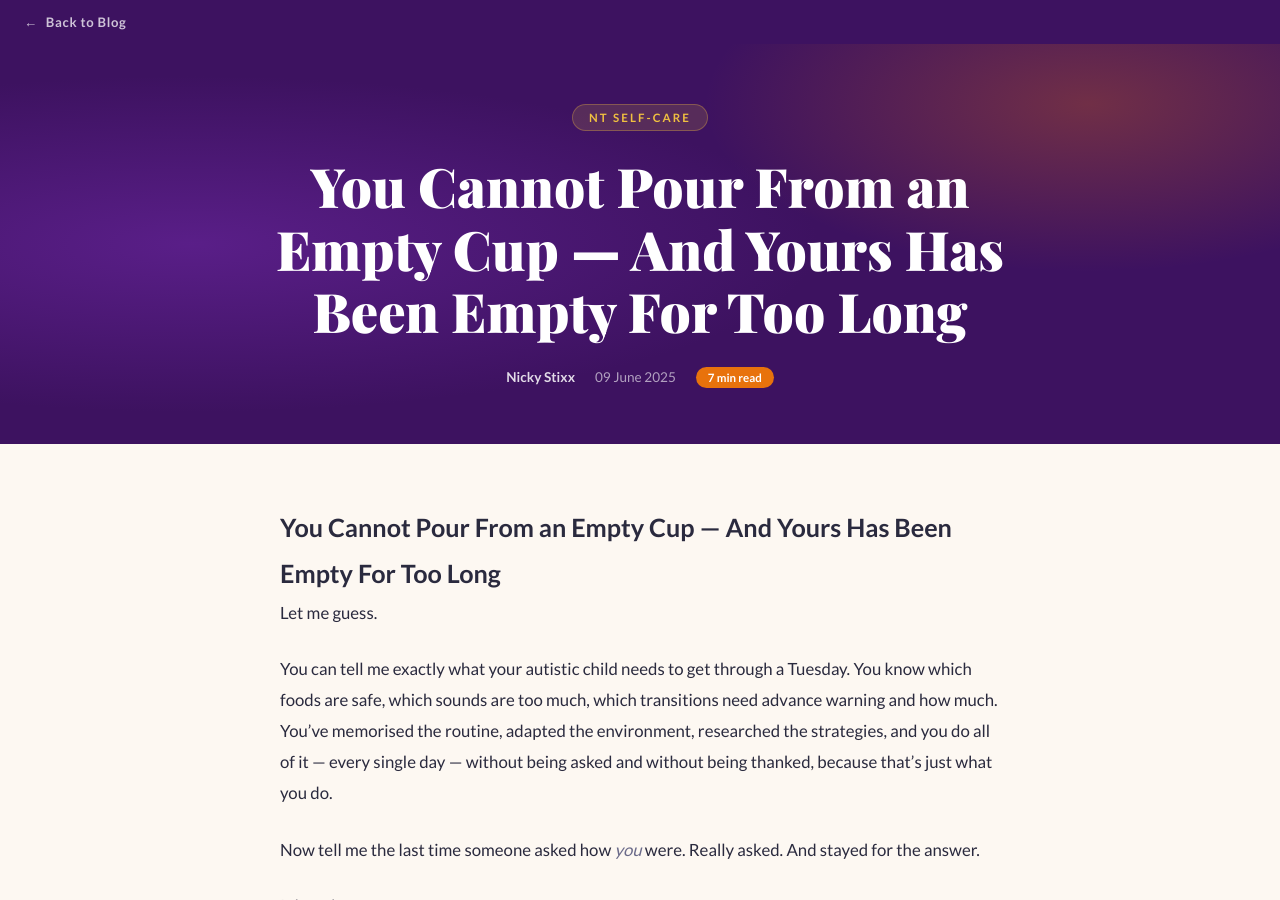
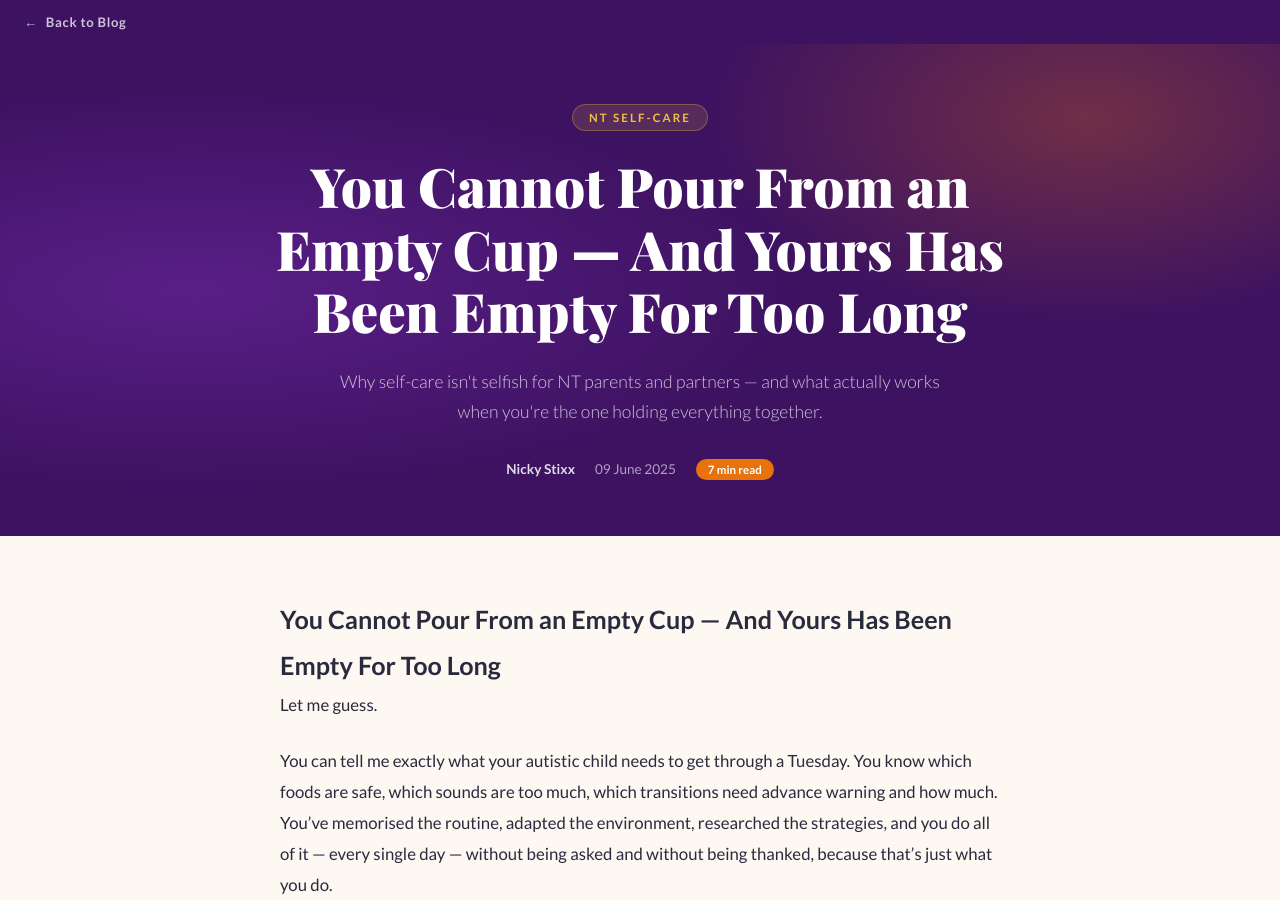
Before and after one commit to stixxnicky-lpa/loveparentingandautism, a Jekyll site: the page built from _posts/2025-06-09-you-cannot-pour-from-an-empty-cup.md, in a window 1280 px wide and 900 px high. Built offline with Jekyll 4.4.1, drawn with Linux system fonts in a browser that asks for light colours; some web fonts are replaced.

Commit message:
Update 2025-06-09-you-cannot-pour-from-an-empty-cup.md

```diff
--- a/_posts/2025-06-09-you-cannot-pour-from-an-empty-cup.md
+++ b/_posts/2025-06-09-you-cannot-pour-from-an-empty-cup.md
@@ -3,6 +3,7 @@ layout: post
 title: "You Cannot Pour From an Empty Cup — And Yours Has Been Empty For Too Long"
 date: 2025-06-09
 category: NT Self-Care
+description: "Why self-care isn't selfish for NT parents and partners — and what actually works when you're the one holding everything together."
 emoji: 💛
 read_time: 7 min read
 excerpt: "You give everything to everyone else and call what's left self-care. It isn't. It's time to talk about what looking after yourself actually means when you're the NT heart of a neurodiverse family."
```
